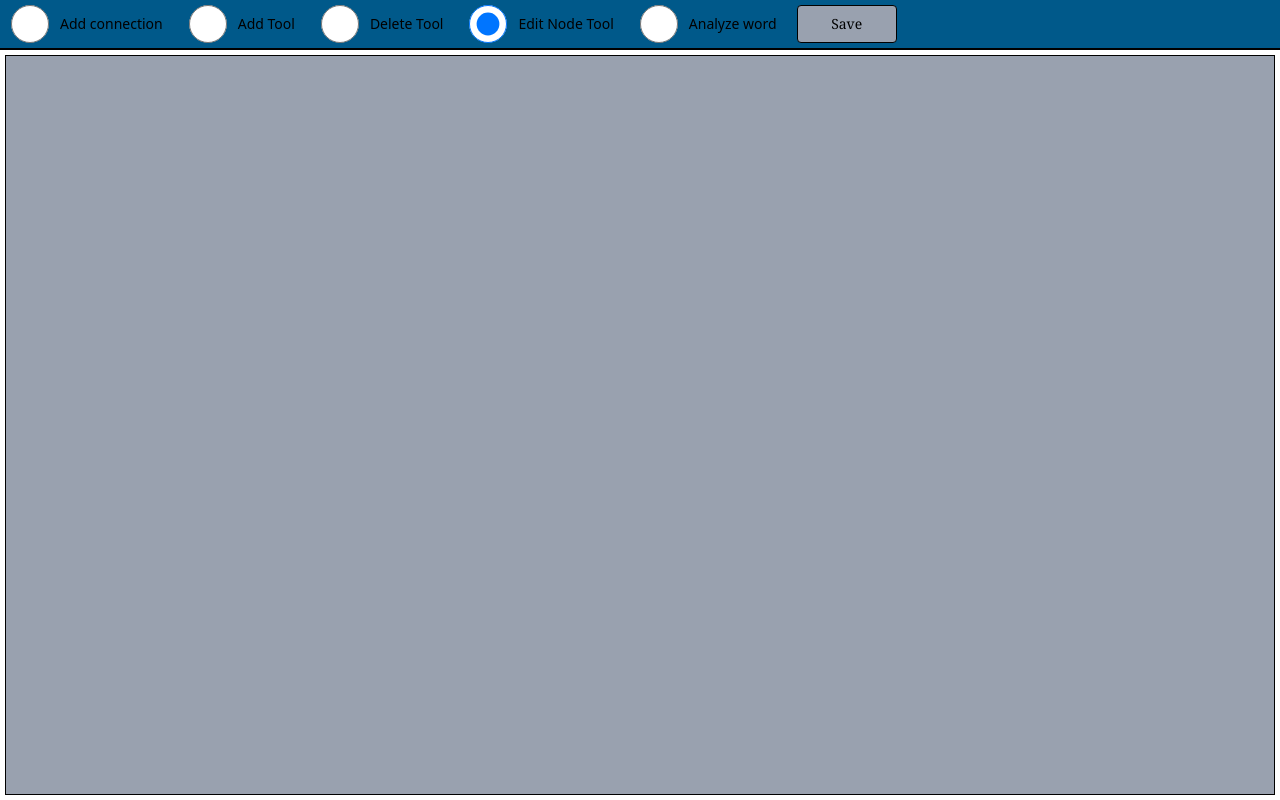
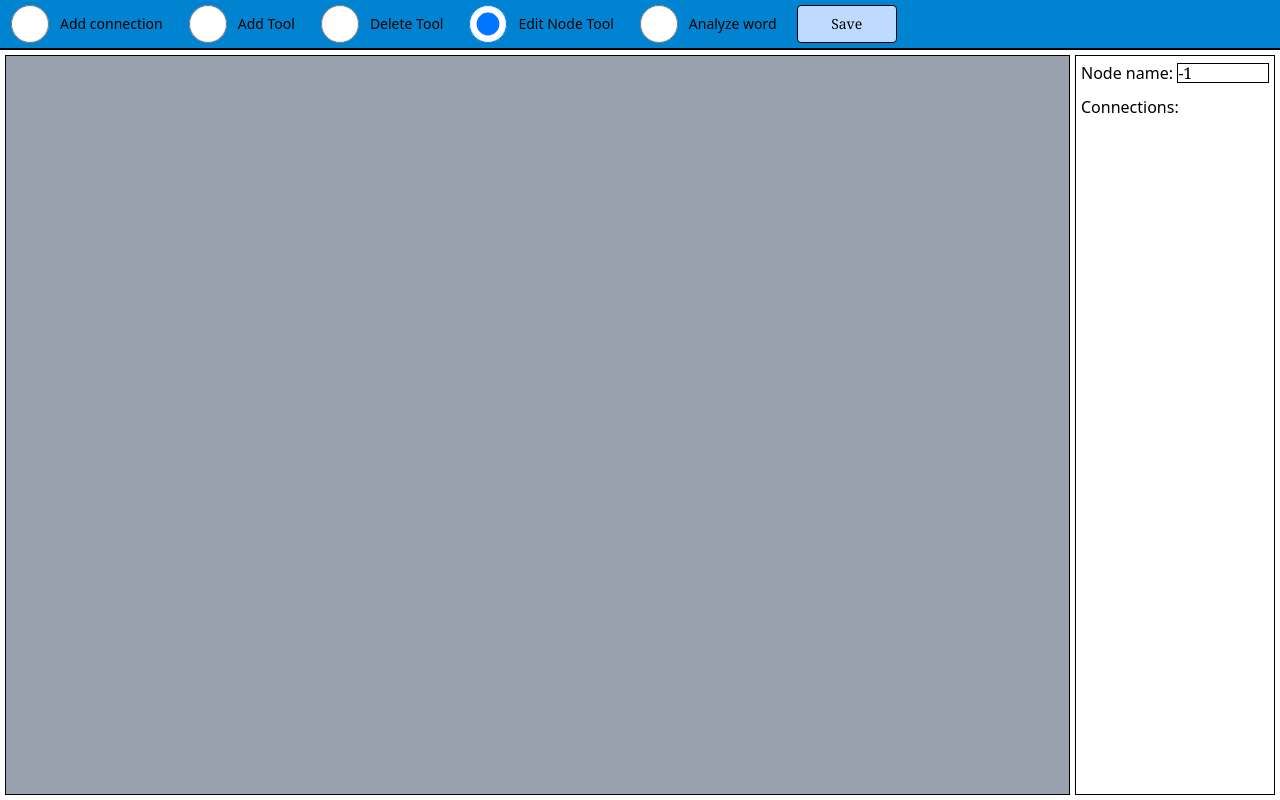
Before and after one commit to mamielgil/Automaton_SIM, a Preact app: page / in a window 1280 px wide. Both pictures are taken after a click on the radio button 488 px from the left and 23 px from the top of the page. Built offline with nearby package versions, Linux system fonts and the light colour scheme.

Commit message:
Fixed minor state management problems

```diff
--- a/src/components/NodeEditor.tsx
+++ b/src/components/NodeEditor.tsx
@@ -1,26 +1,17 @@
 import * as Model from "../model"
-import { useState } from "preact/hooks";
 import { NodeEditorOption } from "./NodeEditorOption";
 
 
 export function NodeEditor(){
     // This component will appear in the program when a
     // single node is selected, allowing to modify its data
-    let [isVisible,setVisibility] = useState(false);
     let selected_node_data: Model.node_props = {id:-1,name: "-1",pos_x:-1,pos_y:-1,selected:false,connections:[]};
-    function handle_editor_visibility(){
-        if(Model.num_nodes_selected.value === 1 && Model.is_edit_tool_active.value){
-            selected_node_data = Model.find_selected_credentials();
-            setVisibility(true);
-        }else{
-            setVisibility(false);
-        }
 
-    }
-    handle_editor_visibility();
+    selected_node_data = Model.find_selected_credentials();
     return(
-        isVisible ? <div class = "flex flex-col box-border w-[200px] bg-white pr-[5px] border min-h-0 p-[5px] gap-[10px]">
-        <NodeEditorOption my_label = {"Node name: "} my_value_input={selected_node_data.name} onInputHandler={(event)=>Model.updateNodeId(event as Event,selected_node_data.id)} ></NodeEditorOption>
+        Model.is_edit_tool_active.value ? <div class = "flex flex-col box-border w-[200px] bg-white pr-[5px] border min-h-0 p-[5px] gap-[10px]">
+        <NodeEditorOption my_label = {"Node name: "} my_value_input={selected_node_data.name} onInputHandler={(event)=>Model.updateNodeName(event as Event,selected_node_data.id)} ></NodeEditorOption>
+
         <label>Connections: </label>
         {selected_node_data.connections.map((connection)=>{
             let my_string = selected_node_data.id.toString() + "-> " + connection.ending_name;
--- a/src/components/NodeEditorOption.tsx
+++ b/src/components/NodeEditorOption.tsx
@@ -4,12 +4,13 @@ export type NodeEditorOptionProps = {
     onInputHandler:(event:Event)=>void;
 }
 
+// This component is used to represent the options that are displayed in the edit and analyze word menus
 export function NodeEditorOption({my_label,my_value_input,onInputHandler}: NodeEditorOptionProps){
 
 
     return(
     <div class = "flex box-border items-center">
-         <label class = "w-[200px]">{my_label}</label>
+        <label class = "w-[200px]">{my_label}</label>
         <input class = "h-[20px] w-full" value = {my_value_input} onInput = {(event:Event)=>onInputHandler(event)}></input>
     </div>
 
--- a/src/components/Toolbar.tsx
+++ b/src/components/Toolbar.tsx
@@ -3,7 +3,7 @@ import { MenuOption } from "./MenuOption";
 export default function Toolbar(){
 
     return(
-        <div class = " bg-sky-800 border-b-2 gap-[20px] flex box-border pl-[5px] pt-[5px] pb-[5px] h-[50px] text-sm" onClick = {Model.handleToolbarClick}>
+        <div class = " bg-sky-600 border-b-2 gap-[20px] flex box-border p-[5px] h-[50px] text-sm" onClick = {Model.handleToolbarClick}>
         <MenuOption onClickHandler={Model.changeConnectionMode} stringLabel= "Add connection" checked = {Model.is_connections_tool_active.value}></MenuOption>
         <MenuOption onClickHandler={Model.changeAddMode} stringLabel="Add Tool" checked = {Model.is_add_tool_active.value}></MenuOption>
         <MenuOption onClickHandler={Model.changeDeleteMode} stringLabel="Delete Tool" checked = {Model.is_delete_tool_active.value}></MenuOption>
--- a/src/components/WordAnalysisEditor.tsx
+++ b/src/components/WordAnalysisEditor.tsx
@@ -1,25 +1,16 @@
 import * as Model from "../model"
-import { useState } from "preact/hooks";
+import { NodeEditorOption } from "./NodeEditorOption";
+
+export function WordAnalysisEditor(){
 
 
-export function WordAnalysisEditor(){
-    // This component will appear in the program when a
-    // single node is selected, allowing to modify its data
-    let [isVisible,setVisibility] = useState(false);
-
-    function handle_editor_visibility(){
-        // We will make it visible if the word analysis signal is active
-        if(Model.is_word_analysis_active.value){
-
-            setVisibility(true);
-        }else{
-            setVisibility(false);
-        }
-    }
-    handle_editor_visibility();
     return(
-        isVisible ? <div class = "flex flex-col box-border w-[200px] bg-white pr-[5px] border min-h-0 p-[5px] gap-[10px]">
-
+        Model.is_word_analysis_active.value ? <div class = "flex flex-col box-border w-[200px] bg-white pr-[5px] border min-h-0 p-[5px] gap-[10px]">
+        <NodeEditorOption my_label="Word to analyze:" my_value_input="" onInputHandler={()=>{}}></NodeEditorOption>
+        <div class = "flex flex-col box-border gap-[10px]">
+        <button> Auto computation</button>
+        <button> Step by step computation</button>
+        </div>
         </div> : null
 
 
--- a/src/main.css
+++ b/src/main.css
@@ -2,13 +2,10 @@
 
 button{
 
-   @apply border border-black rounded
-   font-serif
-   enabled:hover:bg-blue-600 enabled:active:bg-gray-600
-   enabled:bg-gray-400;
+   @apply border border-black rounded font-serif enabled:hover:bg-blue-600 enabled:active:bg-gray-600 enabled:bg-blue-200;
 }
 
 input {
-   @apply border border-black font-serif
+   @apply border border-black font-serif;
 
 }
--- a/src/model.tsx
+++ b/src/model.tsx
@@ -36,6 +36,13 @@ export const num_nodes_selected = computed(()=>{
     return nodes.value.filter((node)=>node.selected === true).length;
 
 });
+
+export const current_selected_node = computed(()=>{
+    if(num_nodes_selected.value === 1){
+        // If there is only a single selected node we keep track of its id
+        return nodes.value.filter((node)=>node.selected === true)[0].id;
+    }
+})
 
 // This array will store the connection that needs to be created
 let connectionPair  = {starting_node : -1 , ending_node: -1, associated_letter: "-1" };
@@ -335,11 +342,18 @@ export function find_selected_credentials(){
 }
 
 
-export function updateNodeId(e:Event,selected_id:number){
+export function updateNodeName(e:Event,selected_id:number){
 
     let inputField = e.target as HTMLInputElement;
+    let temportal_canvas = document.createElement("canvas");
+
+    let gc = temportal_canvas.getContext("2d") as CanvasRenderingContext2D;
+
+    let new_text_width = gc.measureText(inputField.value).width;
+
     nodes.value.forEach((node)=>{
-        if(node.id == selected_id){
+        // We update the name to the associated node as long as it fits into the node
+        if(node.id == selected_id && new_text_width <= NODE_RADIUS * 1.75){
             node.name = inputField.value;
         }
     });
```
Also changed, not shown: 1 other file (tests, documents, lock files or other folders).
